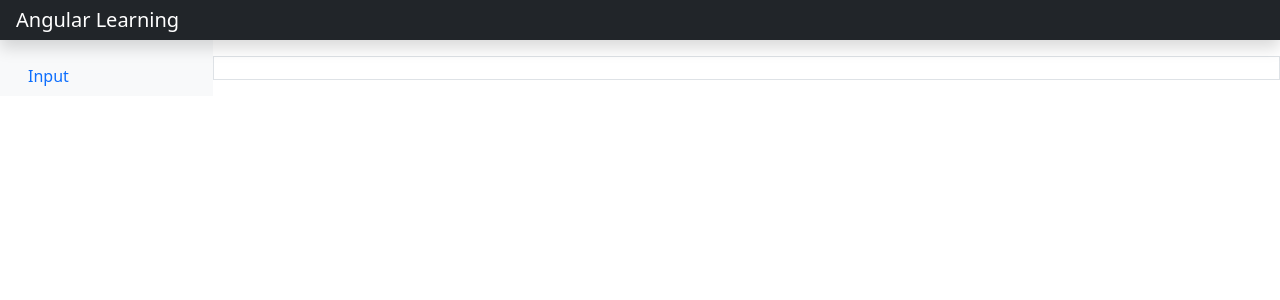
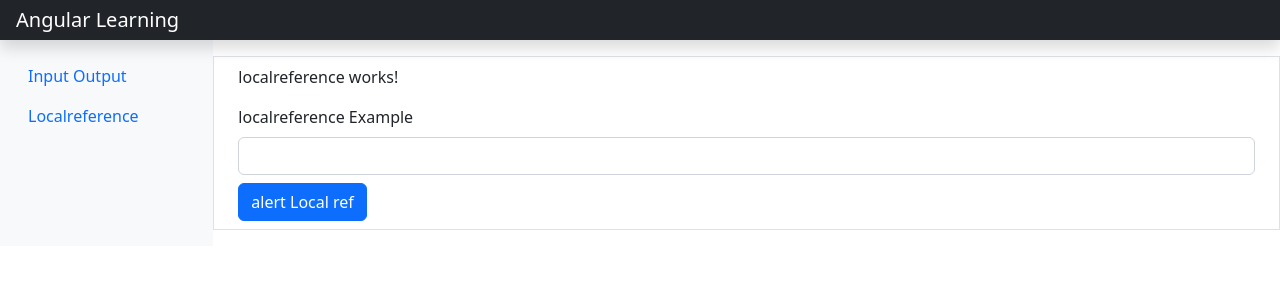
Before and after one commit to abhijeetshende/angular-advance, an Angular app: page /localreference in a window 1280 px wide. Before the commit this address led to /. Shown: the top 300 px of the page. Built offline with nearby package versions, Linux system fonts and the light colour scheme.

Commit message:
localrefrence

```diff
--- a/src/app/app.component.ts
+++ b/src/app/app.component.ts
@@ -12,6 +12,7 @@ interface sidebarLinks{
 export class AppComponent {
   title = 'angular-learning-advance';
   tutorialLinks: sidebarLinks[] = [
-    {'linkname':'Input','routerLink':'input'}
+    {'linkname':'Input Output','routerLink':'input'},
+    {'linkname':'Localreference','routerLink':'localreference'}
   ];
 }
--- a/src/app/app.module.ts
+++ b/src/app/app.module.ts
@@ -8,6 +8,7 @@ import { BaseViewComponent } from './base-view/base-view.component';
 import { InputComponent } from './input/input.component';
 import { UsersComponent } from './input/users/users.component';
 import { OutputListenerComponent } from './input/output-listener/output-listener.component';
+import { LocalreferenceComponent } from './localreference/localreference.component';
 
 @NgModule({
   declarations: [
@@ -15,7 +16,8 @@ import { OutputListenerComponent } from './input/output-listener/output-listener
     BaseViewComponent,
     InputComponent,
     UsersComponent,
-    OutputListenerComponent
+    OutputListenerComponent,
+    LocalreferenceComponent
   ],
   imports: [
     BrowserModule,
--- /dev/null
+++ b/src/app/localreference/localreference.component.html
@@ -0,0 +1,9 @@
+<p>localreference works!</p>
+
+<div class="form-group">
+  <label for="localreference">localreference Example</label>
+  <input type="text"
+    class="form-control my-2" name="" id="localreference" aria-describedby="helpId" placeholder="" #localreference>
+</div>
+
+<button type="button" class="btn btn-primary" (click)="printLocalRef(localreference.value)"> alert Local ref</button>
--- /dev/null
+++ b/src/app/localreference/localreference.component.ts
@@ -0,0 +1,14 @@
+import { Component } from '@angular/core';
+
+@Component({
+  selector: 'app-localreference',
+  templateUrl: './localreference.component.html',
+  styleUrls: ['./localreference.component.scss']
+})
+export class LocalreferenceComponent {
+
+
+  printLocalRef(str:string){
+    alert(str);
+  }
+}
```
Also changed, not shown: src/app/app-routing.module.ts (+7 -5 lines), src/app/localreference/localreference.component.scss (added), 1 other file (tests, documents, lock files or other folders).
